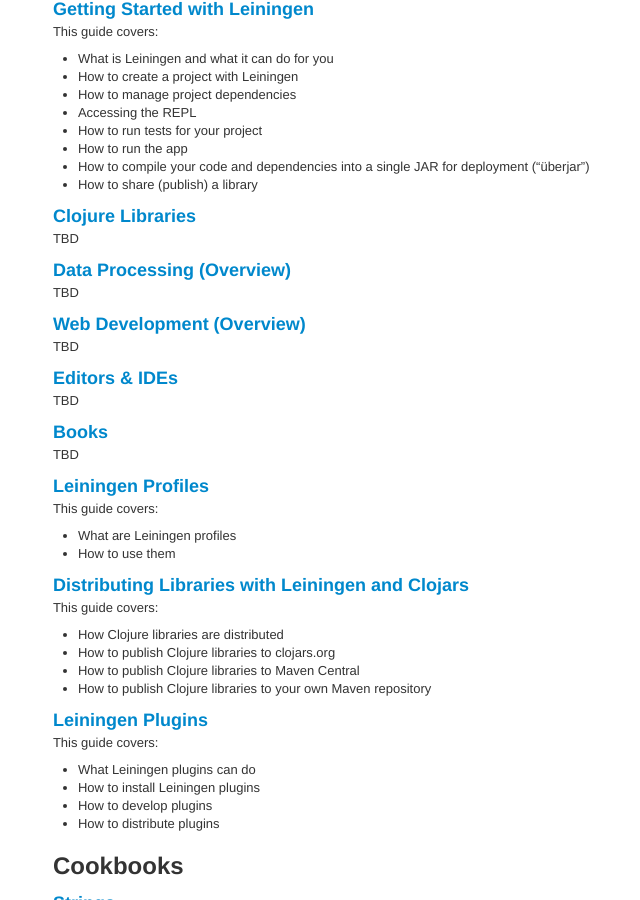
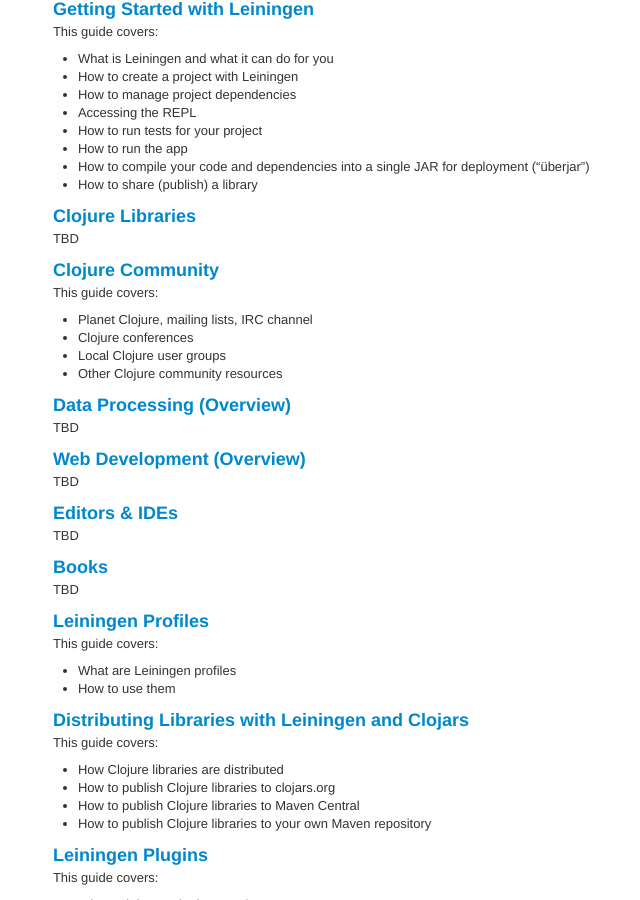
Before and after one commit to clojuredocs/guides, a Jekyll site: the page built from articles/content.md, in a window 1280 px wide and 900 px high, scrolled down 938 px. Shown: the whole window, without its empty margins (285-925 px from the left). Built offline with Jekyll 4.4.1, drawn with Linux system fonts in a browser that asks for light colours; some web fonts are replaced; Markdown is read by kramdown in place of the engine named in the settings.

Commit message:
Port and edit Community guide

```diff
--- a/articles/content.md
+++ b/articles/content.md
@@ -98,6 +98,16 @@
 TBD
 
 
+### [Clojure Community](/articles/ecosystem/community.html)
+
+This guide covers:
+
+ * Planet Clojure, mailing lists, IRC channel
+ * Clojure conferences
+ * Local Clojure user groups
+ * Other Clojure community resources
+
+
 ### [Data Processing (Overview)](/articles/ecosystem/data_processing.html)
 
 TBD
```
Also changed, not shown: articles/ecosystem/community.md (added, +74 -0 lines).
